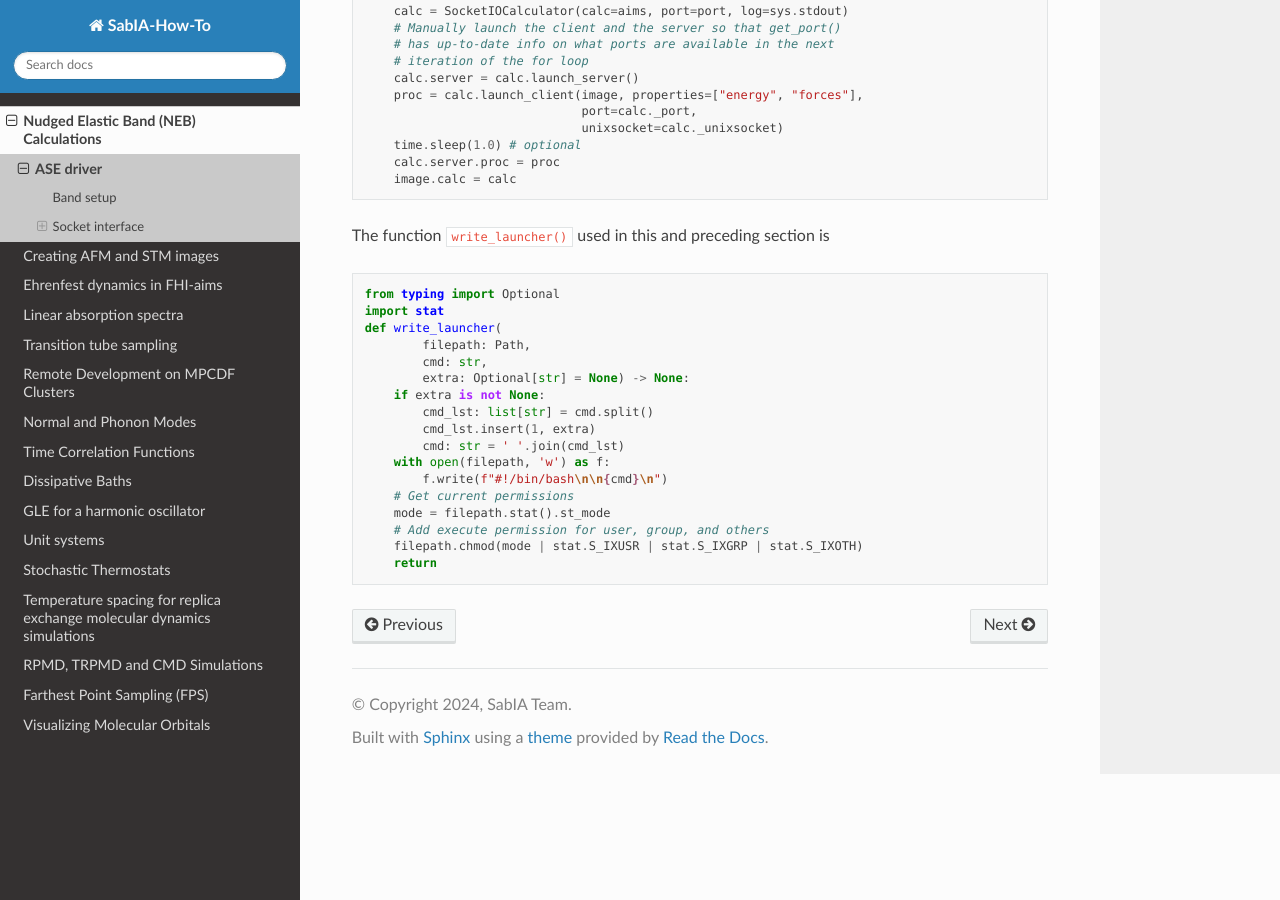
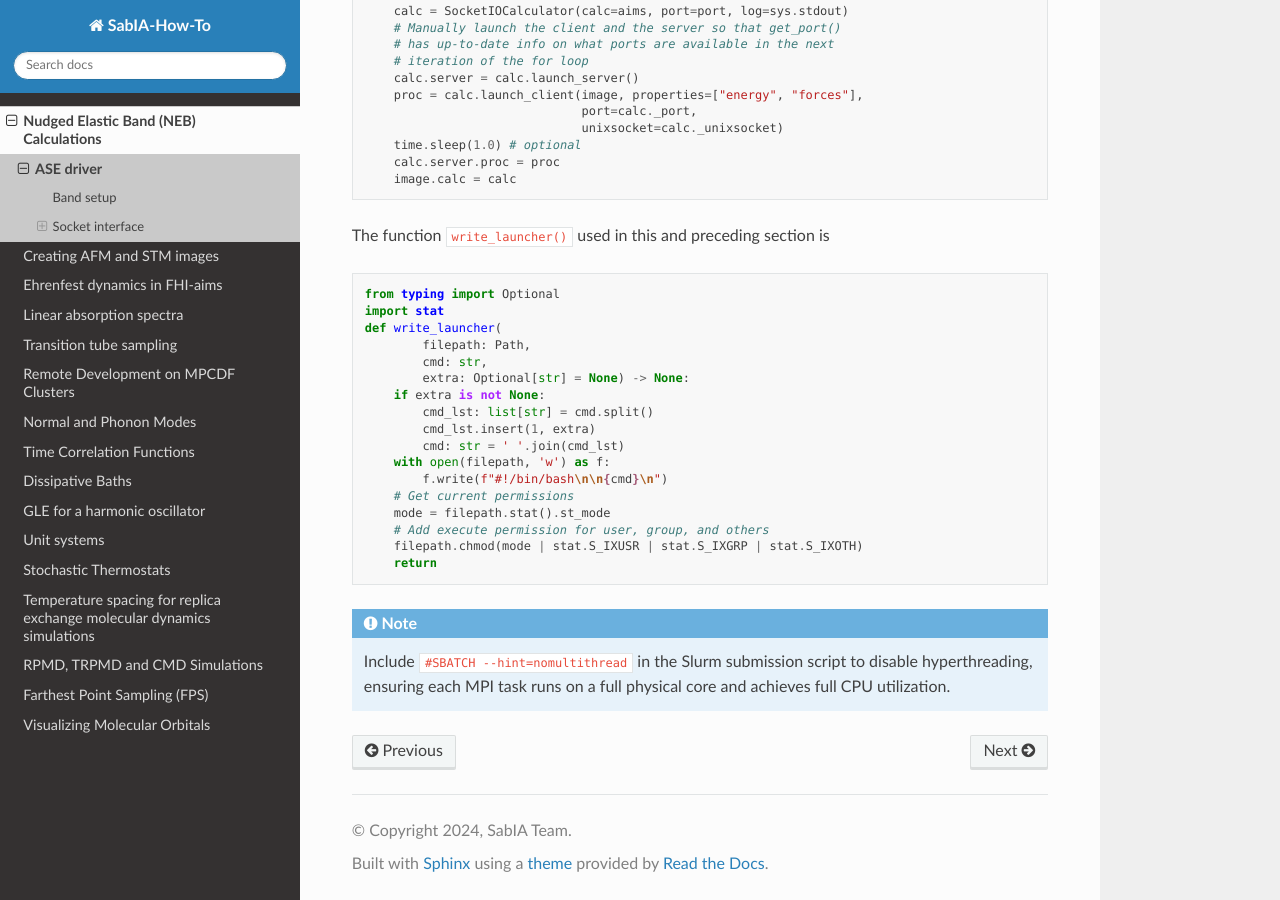
Before and after one commit to sabia-group/How-Tos, a Sphinx documentation site: the page built from docs/source/neb/neb-with-ase.rst, in a window 1280 px wide and 900 px high, scrolled down 3578 px. Built offline with Sphinx 7.4.7 and the Read the Docs theme 3.1.0, drawn with Linux system fonts in a browser that asks for light colours; pages that are not in the unit, such as notebooks, are missing from menus.

Commit message:
Update NEB with ASE tutorial

```diff
--- a/docs/source/neb/neb-with-ase.rst
+++ b/docs/source/neb/neb-with-ase.rst
@@ -189,3 +189,7 @@ The function :code:`write_launcher()` used in this and preceding section is
         # Add execute permission for user, group, and others
         filepath.chmod(mode | stat.S_IXUSR | stat.S_IXGRP | stat.S_IXOTH)
         return
+
+.. note::
+
+   Include ``#SBATCH --hint=nomultithread`` in the Slurm submission script to disable hyperthreading, ensuring each MPI task runs on a full physical core and achieves full CPU utilization.
```
Also changed, not shown: 1 other file.
